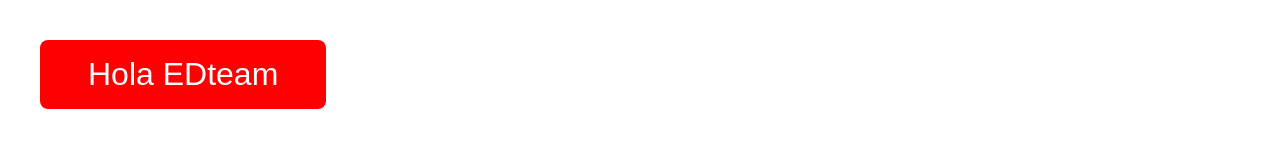
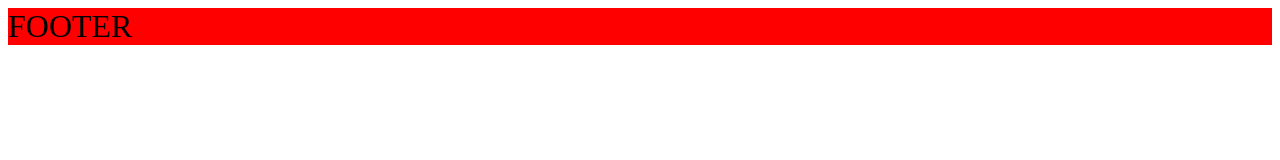
Before and after one commit to gerardo-alderete-desarrollos/responsive-web-designer, a plain HTML site: page index.html in a window 1280 px wide. Shown: the top 160 px of the page. Drawn offline with Linux system fonts and the light colour scheme.

Commit message:
UNIDADES DE VIEWPORT

```diff
--- a/index.html
+++ b/index.html
@@ -8,6 +8,7 @@
     <link rel="stylesheet" href="css/styless.css">
 </head>
 <body>
-   <button>Hola EDteam</button>
+    <footer>FOOTER</footer>
+    <script src="script.js"></script>
 </body>
 </html>
--- /dev/null
+++ b/script.js
@@ -0,0 +1,3 @@
+const getScrollBarWidth  = () => innerWidth - document.documentElement.clientWidth
+
+document.documentElement.style.setProperty('--scroll-bar', getScrollBarWidth())
--- a/styless.scss
+++ b/styless.scss
@@ -1,17 +1,20 @@
-/* UNIDADES RELATIVAS
-1. Porcentaje %
-2. em( tamaño de fuente del contexto) y rem( tamaño de fuente del root <html>)
+/* UNIDADES DE VIEWPORT: vw , vh , vmin, vmax
+    1vw = 1% del ancho del viewport
+    1vh = 1% del alto del viewport
+    1vmin = 1% del lado menor del viewport
+    1vmax = 1% del lado mayor del viewport
 
-1em = 100% del tamaño de fuente en el contexto
 */
+:root{
+    --scroll-bar: 13px;
+}
 
-button {
+body {
+    // padding-bottom: 200em;
+}
+
+footer{
     font-size: 2em;
-    border : none;
-    border-radius: .25em;
     background: red;
-    color: #fff;
-    padding: .5em 1.5em;
-    margin: 2rem;
-
+    width: calc(100vw -var(--scroll-bar));
 }
```
Also changed, not shown: css/styless.css.
